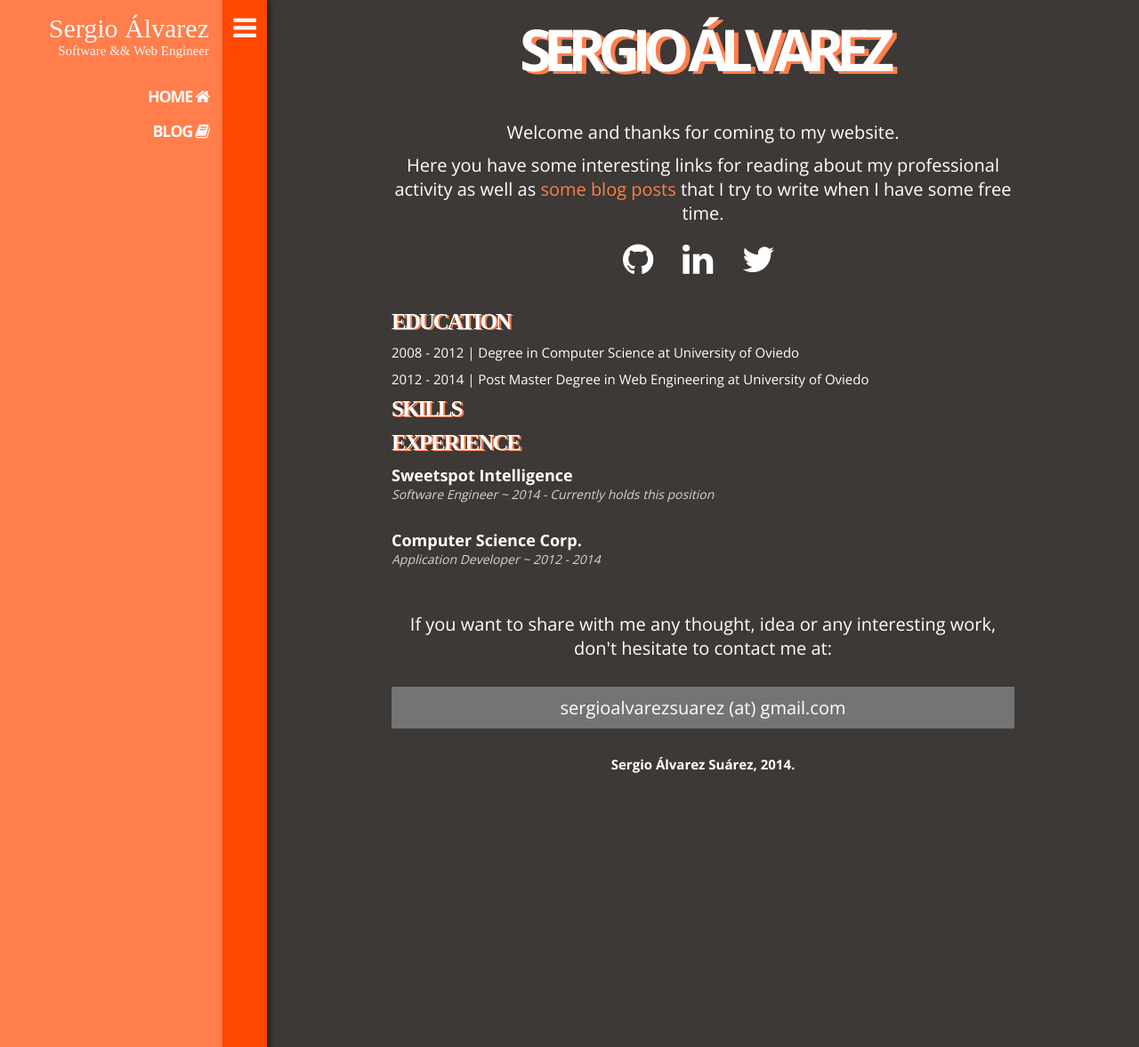
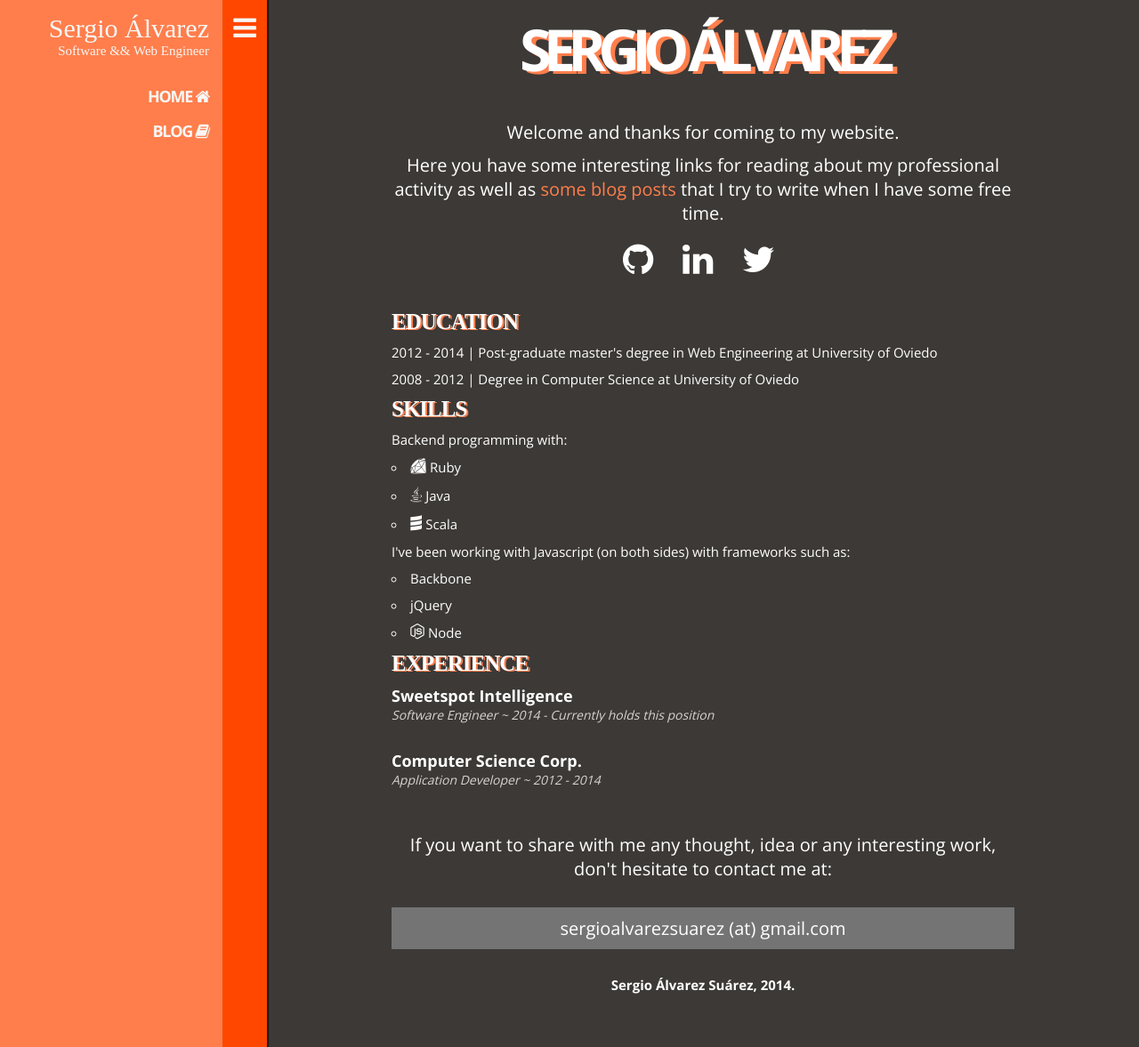
Before and after one commit to sergioalvz/sergioalvz.github.io, a Jekyll site: the page built from index.html, in a window 1280 px wide and 1177 px high. Shown: the whole window at 89% size. Built offline with Jekyll 4.4.1, drawn with Linux system fonts in a browser that asks for light colours; nearby versions of some CDN libraries; some web fonts are replaced; Markdown is read by kramdown in place of the engine named in the settings.

Commit message:
Finish the resume

```diff
--- a/_layouts/default.html
+++ b/_layouts/default.html
@@ -20,7 +20,8 @@
   <link href='http://fonts.googleapis.com/css?family=Open+Sans:400,300,700' rel='stylesheet' type='text/css'>
   <link href='http://fonts.googleapis.com/css?family=Shadows+Into+Light+Two' rel='stylesheet' type='text/css'>
 
-  <link href="//maxcdn.bootstrapcdn.com/font-awesome/4.2.0/css/font-awesome.min.css" rel="stylesheet">
+  <link href="/css/mfizz/font-mfizz.css" rel="stylesheet">
+  <link href="http://maxcdn.bootstrapcdn.com/font-awesome/4.2.0/css/font-awesome.min.css" rel="stylesheet">
 
   <script src="http://ajax.googleapis.com/ajax/libs/jquery/1.11.0/jquery.min.js"></script>
   <script src="/javascript/basic.js"></script>
--- a/css/main.css
+++ b/css/main.css
@@ -10,7 +10,7 @@ a:visited  { color: #a0a; }
 
 .menu-slider {
   background-color: #ff4700;
-  box-shadow: rgba(0, 0, 0, 0.498039) 3px 0px 6px;
+  box-shadow: rgba(0, 0, 0, 0.498039) 2px 0 1px;
   height: 100%;
   left: 0;
   padding-top: 15px;
@@ -91,7 +91,7 @@ nav a, nav a:link, nav a:visited {
   text-decoration: none;
   font-size: 18px;
   text-transform: uppercase;
-letter-spacing: -1.25px;
+  letter-spacing: -1.25px;
   font-weight: bolder;
 }
 /* =================================== */
@@ -172,7 +172,7 @@ strong { color: #ff4700; }
   font-family: 'Patua One', cursive;
   text-transform: uppercase;
   color: rgb(255, 255, 255);
-  letter-spacing: -2px;
+  letter-spacing: -1px;
   text-shadow: 2px 1px 0 #FF7E4C;
   font-size: 25px;
 }
@@ -186,6 +186,10 @@ strong { color: #ff4700; }
   color: rgb(255, 255, 255);
   margin-bottom: 10px;
   font-size: 15px;
+}
+
+.home .resume > div > div > ul li i {
+  font-size: 20px;
 }
 
 .home .resume > div > div > div {
--- a/index.html
+++ b/index.html
@@ -27,8 +27,8 @@ code_name: home
         </div>
         <div>
           <ul>
+            <li>2012 - 2014 | Post-graduate master's degree in Web Engineering at University of Oviedo</li>
             <li>2008 - 2012 | Degree in Computer Science at University of Oviedo</li>
-            <li>2012 - 2014 | Post Master Degree in Web Engineering at University of Oviedo</li>
           </ul>
         </div>
       </div>
@@ -38,7 +38,18 @@ code_name: home
         </div>
         <div>
           <ul>
-              <li></li>
+              <li>Backend programming with:</li>
+              <ul>
+                <li><i class="icon-ruby"></i> Ruby</li>
+                <li><i class="icon-java"></i> Java</li>
+                <li><i class="icon-scala"></i> Scala</li>
+              </ul>
+              <li>I've been working with Javascript (on both sides) with frameworks such as: </li>
+              <ul>
+                <li>Backbone</li>
+                <li>jQuery</li>
+                <li><i class="icon-nodejs"></i> Node</li>
+              </ul>
           </ul>
         </div>
       </div>
```
